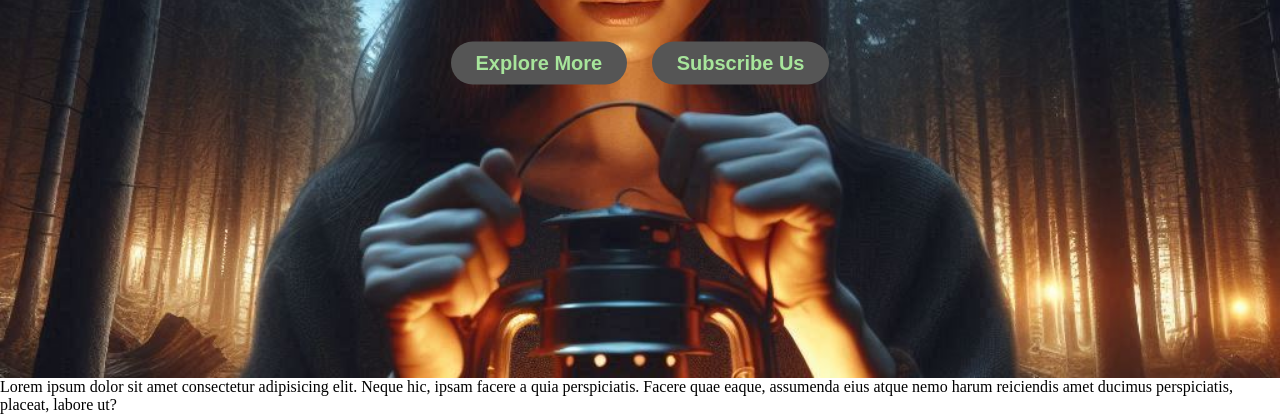
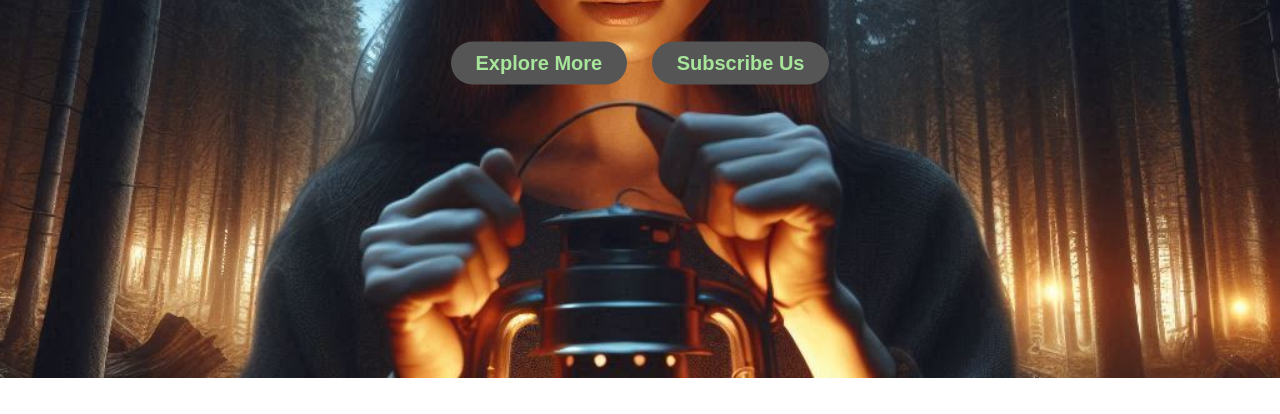
Before and after one commit to KJandrias/Simple_Website, a plain HTML site: page index.html in a window 1280 px wide. Shown: the part 422-836 px from the top of the page. After the commit the page ends 800 px from the top, so only its background shows below. Drawn offline with Linux system fonts and the light colour scheme.

Commit message:
4em commit

```diff
--- a/Assets/style.css
+++ b/Assets/style.css
@@ -10,6 +10,7 @@
   background-size: cover;
   background-repeat: no-repeat;
   height: 100vh;
+  backdrop-filter: blur(50px);
 }
 
 .navbar {
--- a/index.html
+++ b/index.html
@@ -27,15 +27,5 @@
         </div>
       </div>
     </div>
-    <div>
-      <footer>
-        <p>
-          Lorem ipsum dolor sit amet consectetur adipisicing elit. Neque hic,
-          ipsam facere a quia perspiciatis. Facere quae eaque, assumenda eius
-          atque nemo harum reiciendis amet ducimus perspiciatis, placeat, labore
-          ut?
-        </p>
-      </footer>
-    </div>
   </body>
 </html>
```
